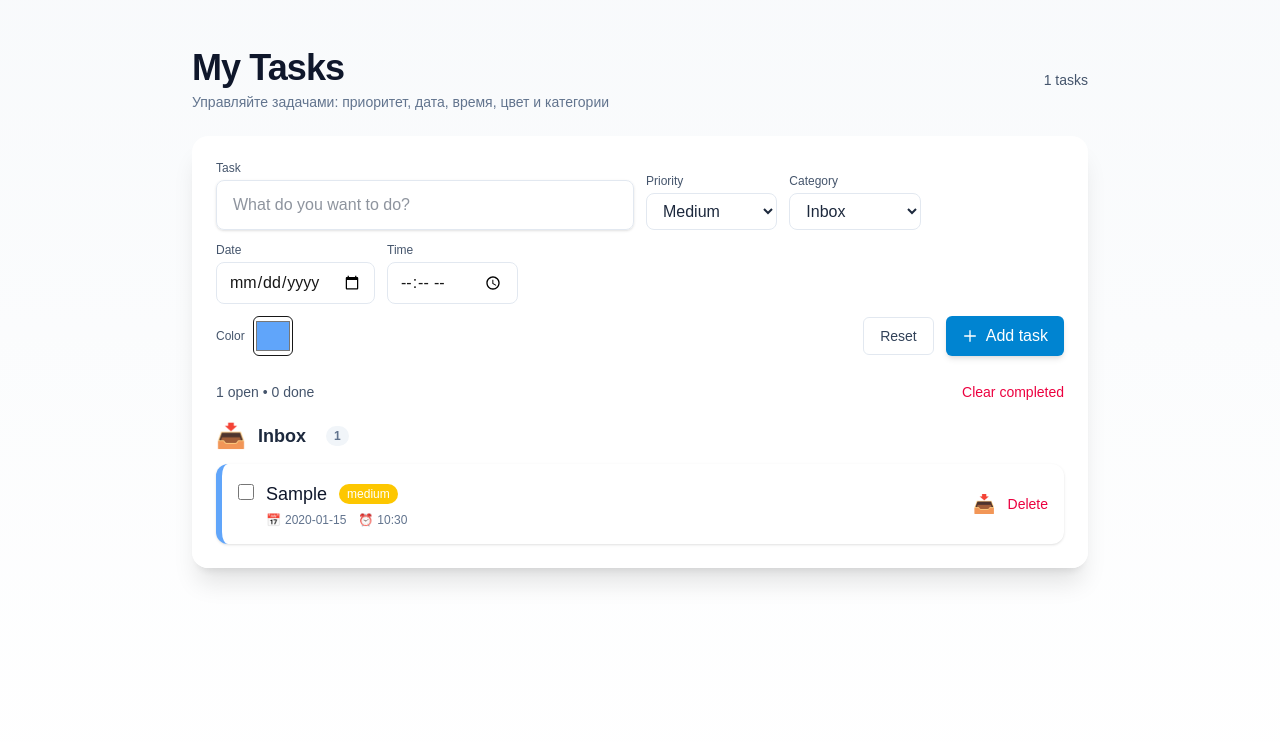
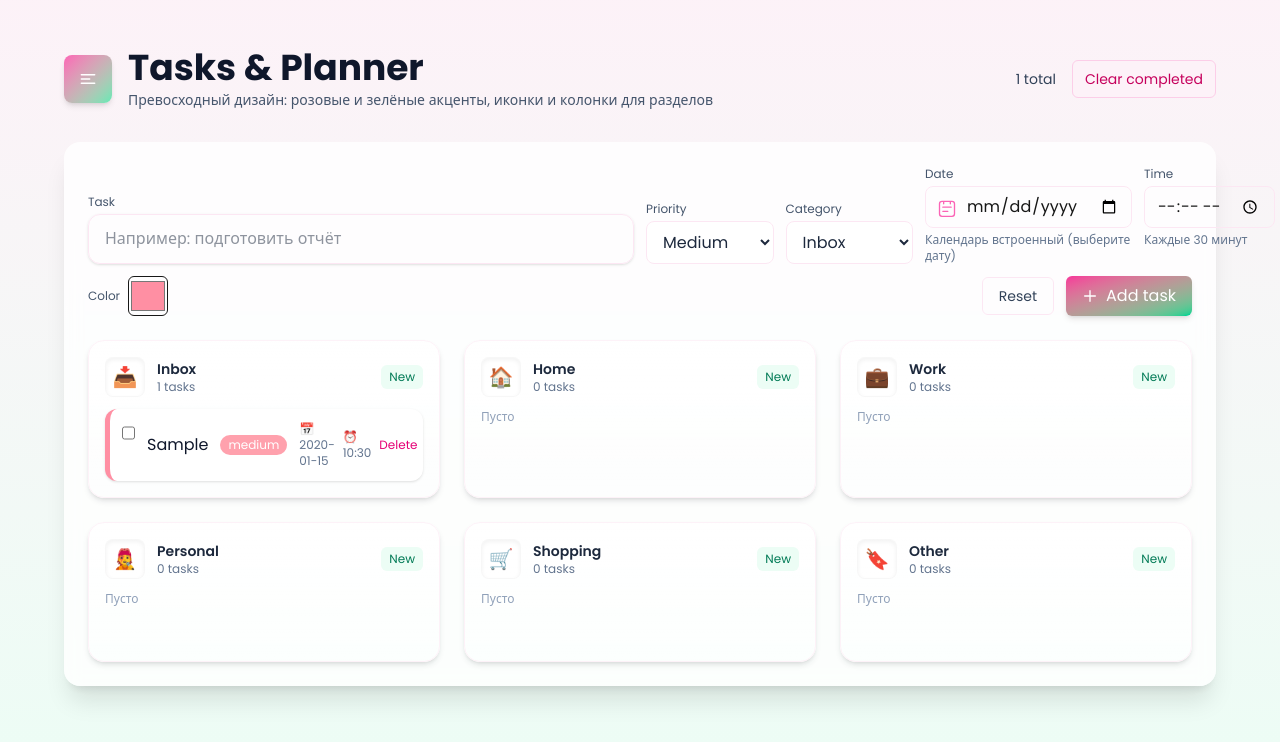
Before and after one commit to NikolVoronina/todo-app, a Next.js app: page / in a window 1280 px wide. Both pictures are taken after typing "Sample", "2020-01-15", "10:30" into the empty fields and a click on the button "Add task". Shown: the top 742 px of the page. Built offline with nearby package versions, Linux system fonts and the light colour scheme.

Commit message:
Impruved the design to the pink color

```diff
--- a/src/app/page.tsx
+++ b/src/app/page.tsx
@@ -29,7 +29,7 @@ export default function Home() {
     const [priority, setPriority] = useState<Priority>("medium");
     const [date, setDate] = useState("");
     const [time, setTime] = useState("");
-    const [color, setColor] = useState("#60a5fa");
+    const [color, setColor] = useState("#ff8fa3");
     const [category, setCategory] = useState<string>("inbox");
 
     useEffect(() => {
@@ -44,7 +44,7 @@ export default function Home() {
                     priority: (t.priority as Priority) ?? "medium",
                     date: t.date ?? undefined,
                     time: t.time ?? undefined,
-                    color: t.color ?? "#60a5fa",
+                    color: t.color ?? "#ff8fa3",
                     category: t.category ?? "inbox",
                 }));
                 setTodos(normalized);
@@ -69,7 +69,7 @@ export default function Home() {
             priority,
             date: date || undefined,
             time: time || undefined,
-            color: color || "#60a5fa",
+            color: color || "#ff8fa3",
             category,
         };
         setTodos((prev) => [newTodo, ...prev]);
@@ -77,7 +77,7 @@ export default function Home() {
         setPriority("medium");
         setDate("");
         setTime("");
-        setColor("#60a5fa");
+        setColor("#ff8fa3");
         setCategory("inbox");
     };
 
@@ -103,40 +103,56 @@ export default function Home() {
         return map;
     };
 
-    const priorityColor = (p: Priority) =>
-        p === "high" ? "bg-red-500" : p === "medium" ? "bg-yellow-400" : "bg-emerald-500";
+    const priorityStyle = (p: Priority) =>
+        p === "high" ? "bg-pink-500" : p === "medium" ? "bg-rose-300 text-rose-900" : "bg-emerald-400 text-emerald-900";
 
     const grouped = groupByCategory(todos);
 
     return (
-        <div className="min-h-screen bg-gradient-to-b from-slate-50 to-white flex items-start justify-center py-12 px-4">
-            <div className="w-full max-w-4xl">
-                <header className="flex items-center justify-between mb-6">
+        <div style={{ fontFamily: "'Poppins', system-ui, -apple-system, 'Segoe UI', Roboto, 'Helvetica Neue', Arial" }} className="min-h-screen bg-gradient-to-b from-pink-50 to-emerald-50 flex items-start justify-center py-12 px-4">
+            {/* load font */}
+            <style>{`@import url('https://fonts.googleapis.com/css2?family=Poppins:wght@300;400;600;700&display=swap');`}</style>
+
+            <div className="w-full max-w-6xl">
+                <header className="flex items-center justify-between mb-8">
+                    <div className="flex items-center gap-4">
+                        <div className="w-12 h-12 rounded-lg bg-gradient-to-br from-pink-400 to-emerald-300 flex items-center justify-center shadow-md">
+                            <svg width="20" height="20" viewBox="0 0 24 24" fill="none" className="text-white">
+                                <path d="M4 7h16M4 12h10M4 17h16" stroke="white" strokeWidth="1.8" strokeLinecap="round" strokeLinejoin="round" />
+                            </svg>
+                        </div>
                         <div>
-                        <h1 className="text-4xl font-extrabold tracking-tight text-slate-900">My Tasks</h1>
-                        <p className="text-sm text-slate-500 mt-1">Управляйте задачами: приоритет, дата, время, цвет и категории</p>
+                            <h1 className="text-4xl font-bold text-slate-900">Tasks & Planner</h1>
+                            <p className="text-sm text-slate-600 mt-0.5">Превосходный дизайн: розовые и зелёные акценты, иконки и колонки для разделов</p>
                         </div>
-                    <div className="text-sm text-slate-600">{todos.length} tasks</div>
+                    </div>
+
+                    <div className="flex items-center gap-4">
+                        <div className="text-sm text-slate-700">{todos.length} total</div>
+                        <button onClick={clearCompleted} className="px-3 py-2 text-sm rounded-md bg-pink-50 border border-pink-200 text-pink-700 hover:bg-pink-100">
+                            Clear completed
+                        </button>
+                    </div>
                 </header>
 
-                <main className="bg-white/90 backdrop-blur rounded-2xl shadow-xl p-6">
-                    <form onSubmit={addTodo} className="grid grid-cols-1 md:grid-cols-6 gap-3 items-end mb-6">
-                        <div className="md:col-span-3">
+                <main className="bg-white/80 backdrop-blur rounded-2xl shadow-xl p-6">
+                    <form onSubmit={addTodo} className="grid grid-cols-1 md:grid-cols-8 gap-3 items-end mb-6">
+                        <div className="md:col-span-4">
                             <label className="block text-xs font-medium text-slate-600 mb-1">Task</label>
                             <input
                                 value={text}
                                 onChange={(e) => setText(e.target.value)}
-                                placeholder="What do you want to do?"
-                                className="w-full px-4 py-3 border border-slate-200 rounded-lg shadow-sm focus:outline-none focus:ring-2 focus:ring-sky-300 text-slate-800"
+                                placeholder="Например: подготовить отчёт"
+                                className="w-full px-4 py-3 border border-pink-100 rounded-xl shadow-sm focus:outline-none focus:ring-2 focus:ring-pink-200 text-slate-800"
                             />
                         </div>
 
-                        <div>
+                        <div className="md:col-span-1">
                             <label className="block text-xs font-medium text-slate-600 mb-1">Priority</label>
                             <select
                                 value={priority}
                                 onChange={(e) => setPriority(e.target.value as Priority)}
-                                className="w-full px-3 py-2 border border-slate-200 rounded-lg bg-white text-slate-800 focus:ring-2 focus:ring-sky-200"
+                                className="w-full px-3 py-2 border border-pink-100 rounded-lg bg-white text-slate-800 focus:ring-2 focus:ring-emerald-100"
                             >
                                 <option value="high">High</option>
                                 <option value="medium">Medium</option>
@@ -144,12 +160,12 @@ export default function Home() {
                             </select>
                         </div>
 
-                        <div>
+                        <div className="md:col-span-1">
                             <label className="block text-xs font-medium text-slate-600 mb-1">Category</label>
                             <select
                                 value={category}
                                 onChange={(e) => setCategory(e.target.value)}
-                                className="w-full px-3 py-2 border border-slate-200 rounded-lg bg-white text-slate-800 focus:ring-2 focus:ring-sky-200"
+                                className="w-full px-3 py-2 border border-pink-100 rounded-lg bg-white text-slate-800 focus:ring-2 focus:ring-emerald-100"
                             >
                                 {CATEGORIES.map((c) => (
                                     <option key={c.id} value={c.id}>
@@ -160,27 +176,37 @@ export default function Home() {
                         </div>
 
                         <div className="md:col-span-2 flex gap-3">
-                            <div className="flex-1">
+                            <div className="flex-1 relative">
                                 <label className="block text-xs font-medium text-slate-600 mb-1">Date</label>
+                                <div className="relative">
+                                    <svg className="absolute left-3 top-3 w-5 h-5 text-pink-400" viewBox="0 0 24 24" fill="none">
+                                        <path d="M7 11h10M7 16h6M8 7V5M16 7V5" stroke="currentColor" strokeWidth="1.6" strokeLinecap="round" strokeLinejoin="round"/>
+                                        <rect x="3" y="4" width="18" height="18" rx="3" stroke="currentColor" strokeWidth="1.6" />
+                                    </svg>
                                     <input
                                         type="date"
                                         value={date}
                                         onChange={(e) => setDate(e.target.value)}
-                                    className="w-full px-3 py-2 border border-slate-200 rounded-lg focus:ring-2 focus:ring-sky-200"
+                                        className="w-full pl-10 pr-3 py-2 border border-pink-100 rounded-lg focus:ring-2 focus:ring-pink-200"
                                     />
                                 </div>
+                                <div className="mt-1 text-xs text-slate-500">Календарь встроенный (выберите дату)</div>
+                            </div>
+
                             <div className="w-36">
                                 <label className="block text-xs font-medium text-slate-600 mb-1">Time</label>
                                 <input
                                     type="time"
+                                    step={1800}
                                     value={time}
                                     onChange={(e) => setTime(e.target.value)}
-                                    className="w-full px-3 py-2 border border-slate-200 rounded-lg focus:ring-2 focus:ring-sky-200"
+                                    className="w-full px-3 py-2 border border-pink-100 rounded-lg focus:ring-2 focus:ring-emerald-100"
                                 />
+                                <div className="mt-1 text-xs text-slate-500">Каждые 30 минут</div>
                             </div>
                         </div>
 
-                        <div className="md:col-span-6 flex items-center gap-3">
+                        <div className="md:col-span-8 flex items-center gap-3">
                             <div className="flex items-center gap-2">
                                 <label className="text-xs font-medium text-slate-600">Color</label>
                                 <input
@@ -199,17 +225,17 @@ export default function Home() {
                                         setPriority("medium");
                                         setDate("");
                                         setTime("");
-                                        setColor("#60a5fa");
+                                        setColor("#ff8fa3");
                                         setCategory("inbox");
                                     }}
-                                    className="px-4 py-2 text-sm rounded-md border border-slate-200 text-slate-700 hover:bg-slate-50"
+                                    className="px-4 py-2 text-sm rounded-md border border-pink-100 text-slate-700 hover:bg-pink-50"
                                 >
                                     Reset
                                 </button>
 
                                 <button
                                     type="submit"
-                                    className="px-4 py-2 bg-sky-600 text-white rounded-md shadow-md hover:bg-sky-700 flex items-center gap-2"
+                                    className="px-4 py-2 bg-gradient-to-br from-pink-500 to-emerald-400 text-white rounded-md shadow-md hover:opacity-95 flex items-center gap-2"
                                 >
                                     <svg xmlns="http://www.w3.org/2000/svg" className="h-4 w-4" fill="none" viewBox="0 0 24 24" stroke="currentColor">
                                         <path strokeLinecap="round" strokeLinejoin="round" strokeWidth={2} d="M12 4v16m8-8H4" />
@@ -220,74 +246,52 @@ export default function Home() {
                         </div>
                     </form>
 
-                    <div className="mb-4 flex items-center justify-between">
-                        <div className="text-sm text-slate-600">{todos.filter((t) => !t.done).length} open • {todos.filter((t) => t.done).length} done</div>
+                    <section className="grid grid-cols-1 sm:grid-cols-2 lg:grid-cols-3 gap-6">
+                        {CATEGORIES.map((cat) => {
+                            const items = grouped.get(cat.id) ?? [];
+                            return (
+                                <div key={cat.id} className="bg-gradient-to-b from-white to-pink-25 rounded-2xl p-4 shadow-md border border-pink-50" style={{ minHeight: 140 }}>
+                                    <div className="flex items-center justify-between mb-3">
+                                        <div className="flex items-center gap-3">
+                                            <div className="w-10 h-10 rounded-lg bg-white/60 flex items-center justify-center shadow-inner" style={{ border: "1px solid rgba(0,0,0,0.03)" }}>
+                                                <div className="text-xl">{cat.emoji}</div>
+                                            </div>
                                             <div>
-                            <button onClick={clearCompleted} className="text-sm text-rose-600 hover:underline">
-                                Clear completed
-                            </button>
+                                                <div className="text-sm font-semibold text-slate-800">{cat.label}</div>
+                                                <div className="text-xs text-slate-500">{items.length} tasks</div>
                                             </div>
                                         </div>
 
-                    <div className="space-y-6">
-                        {Array.from(grouped.entries()).map(([catId, items]) => {
-                            if (!items.length) return null;
-                            const cat = CATEGORIES.find((c) => c.id === catId) ?? { label: catId, emoji: "🔖" };
-                            return (
-                                <section key={catId}>
-                                    <h2 className="text-lg font-semibold mb-3 flex items-center gap-3">
-                                        <span className="text-2xl">{cat.emoji}</span>
-                                        <span className="text-slate-800">{cat.label}</span>
-                                        <span className="ml-2 text-xs text-slate-500 bg-slate-100 px-2 py-0.5 rounded-full">{items.length}</span>
-                                    </h2>
-
-                                    <ul className="grid gap-3">
-                                        {items.map((todo) => (
-                                            <li
-                                                key={todo.id}
-                                                className="flex items-center justify-between p-4 rounded-xl shadow-sm bg-white"
-                                                style={{ borderLeft: `6px solid ${todo.color ?? "#60a5fa"}` }}
-                                            >
-                                                <label className="flex items-start gap-3 flex-1 cursor-pointer">
-                                                    <input
-                                                        type="checkbox"
-                                                        checked={todo.done}
-                                                        onChange={() => toggleDone(todo.id)}
-                                                        className="mt-1 h-4 w-4 text-sky-600"
-                                                    />
-                                                    <div>
-                                                        <div className="flex items-center gap-3">
-                                                            <span className={todo.done ? "line-through text-slate-400 text-lg" : "text-slate-900 text-lg font-medium"}>
-                                                                {todo.text}
-                                                            </span>
-                                                            <span className={`px-2 py-0.5 rounded-full text-xs text-white ${priorityColor(todo.priority)}`}>
-                                                                {todo.priority}
-                                                            </span>
-                                                        </div>
-                                                        <div className="text-xs text-slate-500 mt-1 flex gap-3 items-center">
-                                                            {todo.date && <span className="flex items-center gap-1">📅 <span>{todo.date}</span></span>}
-                                                            {todo.time && <span className="flex items-center gap-1">⏰ <span>{todo.time}</span></span>}
+                                        <div className="flex items-center gap-2">
+                                            <button className="text-xs px-2 py-1 rounded-md bg-emerald-50 text-emerald-700">New</button>
                                         </div>
                                     </div>
-                                                </label>
 
+                                    <ul className="space-y-3">
+                                        {items.length === 0 && <li className="text-xs text-slate-400">Пусто</li>}
+                                        {items.map((todo) => (
+                                            <li key={todo.id} className="flex items-start gap-3 bg-white rounded-xl p-3 shadow-sm" style={{ borderLeft: `5px solid ${todo.color ?? "#ff8fa3"}` }}>
+                                                <input type="checkbox" checked={todo.done} onChange={() => toggleDone(todo.id)} className="mt-1 h-4 w-4 text-rose-500" />
+                                                <div className="flex-1">
+                                                    <div className="flex items-center justify-between gap-3">
                                                         <div className="flex items-center gap-3">
-                                                    <div className="text-lg">{CATEGORIES.find((c) => c.id === todo.category)?.emoji}</div>
-                                                    <button
-                                                        onClick={() => removeTodo(todo.id)}
-                                                        className="text-sm text-rose-600 hover:underline"
-                                                        aria-label="Delete task"
-                                                    >
-                                                        Delete
-                                                    </button>
+                                                            <div className={todo.done ? "line-through text-slate-400" : "text-slate-900 font-medium"}>{todo.text}</div>
+                                                            <div className={`text-xs px-2 py-0.5 rounded-full text-white ${priorityStyle(todo.priority)}`}>{todo.priority}</div>
+                                                        </div>
+                                                        <div className="flex items-center gap-2">
+                                                            {todo.date && <div className="text-xs text-slate-500">📅 {todo.date}</div>}
+                                                            {todo.time && <div className="text-xs text-slate-500">⏰ {todo.time}</div>}
+                                                            <button onClick={() => removeTodo(todo.id)} className="text-xs text-pink-600 hover:underline">Delete</button>
+                                                        </div>
+                                                    </div>
                                                 </div>
                                             </li>
                                         ))}
                                     </ul>
-                                </section>
+                                </div>
                             );
                         })}
-                    </div>
+                    </section>
                 </main>
             </div>
         </div>
```
Lines whose indentation alone changed are shown as unchanged.
